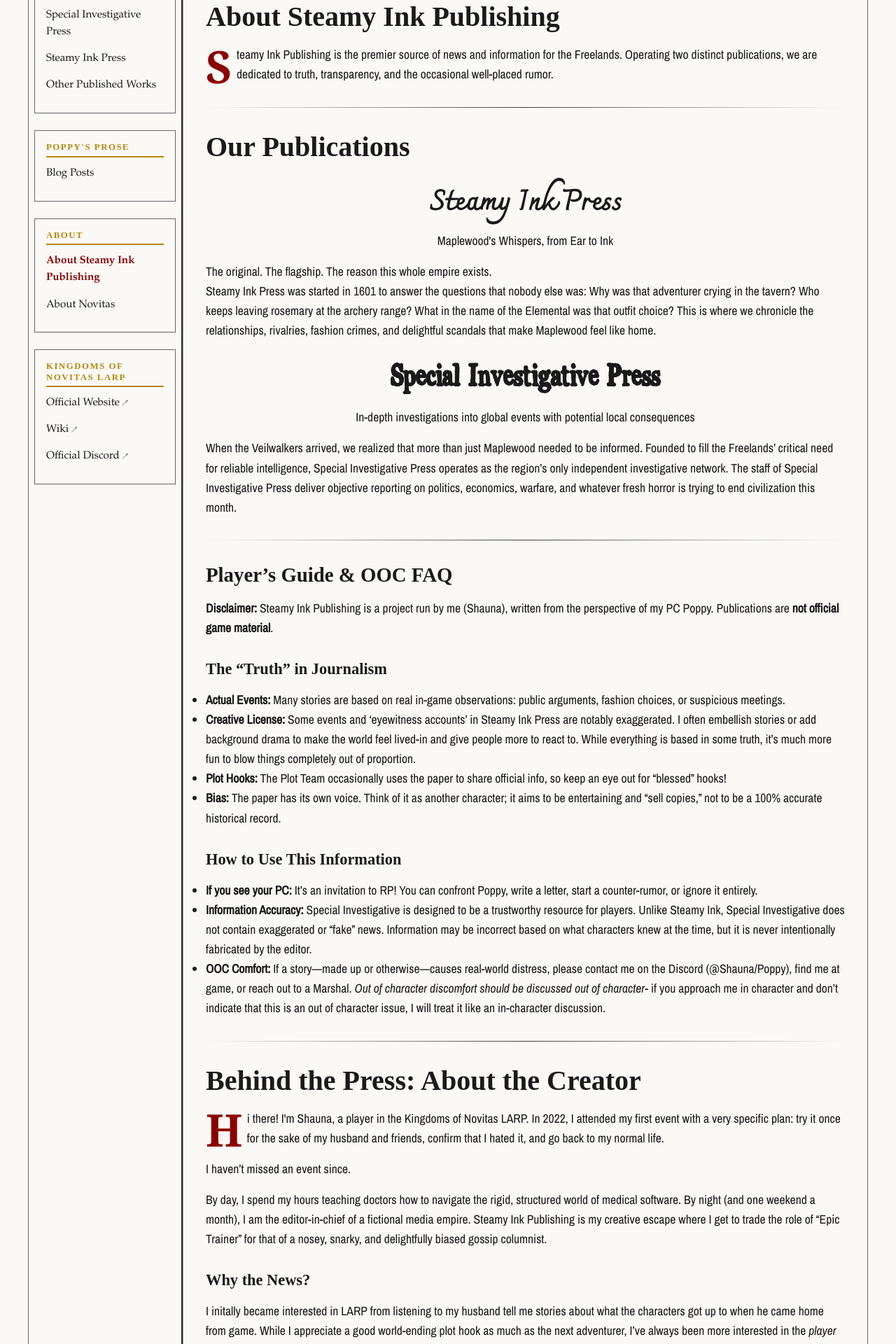
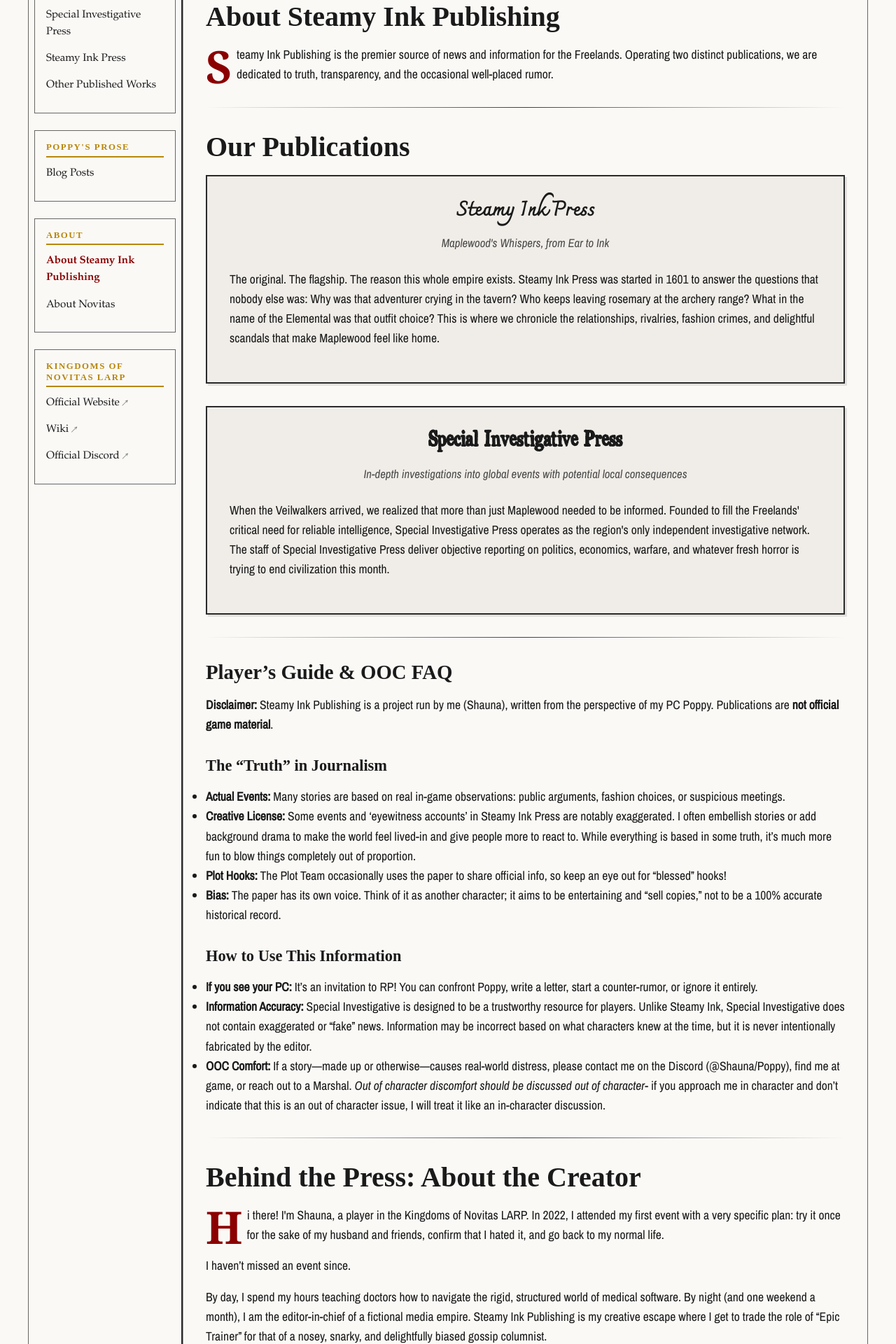
Before and after one commit to ftkatyowser/steamy-ink, a Jekyll site: the page built from about.md, in a window 1280 px wide. Shown: the part 443-2363 px from the top of the page at 70% size. Built offline with Jekyll 4.4.1, drawn with Linux system fonts in a browser that asks for light colours.

```diff
--- a/_data/special_issues.yml
+++ b/_data/special_issues.yml
@@ -7,7 +7,7 @@
 latest:
   date: "December 1603"
   pdf: "/assets/pdfs/1603/special-december-1603.pdf"
-  thumbnail: "/assets/images/thumbnails/1603/special-december-1603.jpg"
+  thumbnail: "/assets/images/thumbnails/1603/special-december-1603.png"
   headlines:
     - "Pandora Launches Freelands Attack"
     - "Wraith Lord Umbrex Missing in Action"
@@ -20,7 +20,7 @@ years:
     issues:
       - month: "December"
         pdf: "/assets/pdfs/1603/special-december-1603.pdf"
-        thumbnail: "/assets/images/thumbnails/1603/special-december-1603.jpg"
+        thumbnail: "/assets/images/thumbnails/1603/special-december-1603.png"
         search_keywords: "pandora veilwalker umbrex archon grain shortage civen vlean census"
         headlines:
           - "Pandora Launches Freelands Attack"
@@ -29,7 +29,7 @@ years:
 
       - month: "June"
         pdf: "/assets/pdfs/1603/special-june-1603.pdf"
-        thumbnail: "/assets/images/thumbnails/1603/special-june-1603.jpg"
+        thumbnail: "/assets/images/thumbnails/1603/special-june-1603.png"
         search_keywords: ""
         headlines:
           - "Headline 1"
--- a/_data/steamy_issues.yml
+++ b/_data/steamy_issues.yml
@@ -7,7 +7,7 @@
 latest:
   date: "December 1603"
   pdf: "/assets/pdfs/1603/steamy-december-1603.pdf"
-  thumbnail: "/assets/images/thumbnails/1603/steamy-december-1603.jpg"
+  thumbnail: "/assets/images/thumbnails/1603/steamy-december-1603.png"
   headlines:
     - "Heads Will Roll: A Ghost Story"
     - "Solstice Fashion Crimes"
@@ -20,7 +20,7 @@ years:
     issues:
       - month: "December"
         pdf: "/assets/pdfs/1603/steamy-december-1603.pdf"
-        thumbnail: "/assets/images/thumbnails/1603/steamy-december-1603.jpg"
+        thumbnail: "/assets/images/thumbnails/1603/steamy-december-1603.png"
         search_keywords: "ghost story verity ribbon heads will roll arcturus fashion crimes solstice loves liaisons daily drivel"
         headlines:
           - "Heads Will Roll: A Ghost Story"
@@ -29,7 +29,7 @@ years:
 
       - month: "June"
         pdf: "/assets/pdfs/1603/steamy-june-1603.pdf"
-        thumbnail: "/assets/images/thumbnails/1603/steamy-june-1603.jpg"
+        thumbnail: "/assets/images/thumbnails/1603/steamy-june-1603.png"
         search_keywords: ""
         headlines:
           - "Headline 1"
--- a/about.md
+++ b/about.md
@@ -12,14 +12,17 @@ permalink: /about/
 
 # Our Publications
 
-  <h1 style="font-family: var(--font-steamy-name); text-align: center;">Steamy Ink Press</h1>
-  <p class="subtitle" style="text-align: center;">Maplewood's Whispers, from Ear to Ink</p>
-The original. The flagship. The reason this whole empire exists.
-Steamy Ink Press was started in 1601 to answer the questions that nobody else was: Why was that adventurer crying in the tavern? Who keeps leaving rosemary at the archery range? What in the name of the Elemental was that outfit choice? This is where we chronicle the relationships, rivalries, fashion crimes, and delightful scandals that make Maplewood feel like home.
+<div class="story-box">
+  <h2 class="story-box-title" style="font-family: var(--font-steamy-name); text-align: center; border-bottom: none;"><a href="{{ '/steamy-archives/' | relative_url }}" style="color: inherit; text-decoration: none;">Steamy Ink Press</a></h2>
+  <p class="story-box-summary" style="text-align: center;">Maplewood's Whispers, from Ear to Ink</p>
+  <p>The original. The flagship. The reason this whole empire exists. Steamy Ink Press was started in 1601 to answer the questions that nobody else was: Why was that adventurer crying in the tavern? Who keeps leaving rosemary at the archery range? What in the name of the Elemental was that outfit choice? This is where we chronicle the relationships, rivalries, fashion crimes, and delightful scandals that make Maplewood feel like home.</p>
+</div>
 
-  <h1 style="font-family: var(--font-special-name); text-align: center;">Special Investigative Press</h1>
-  <p class="subtitle" style="text-align: center;">In-depth investigations into global events with potential local consequences</p>
-When the Veilwalkers arrived, we realized that more than just Maplewood needed to be informed. Founded to fill the Freelands' critical need for reliable intelligence, Special Investigative Press operates as the region's only independent investigative network. The staff of Special Investigative Press deliver objective reporting on politics, economics, warfare, and whatever fresh horror is trying to end civilization this month.
+<div class="story-box">
+  <h2 class="story-box-title" style="font-family: var(--font-special-name); text-align: center; border-bottom: none;"><a href="{{ '/special-archives/' | relative_url }}" style="color: inherit; text-decoration: none;">Special Investigative Press</a></h2>
+  <p class="story-box-summary" style="text-align: center;">In-depth investigations into global events with potential local consequences</p>
+  <p>When the Veilwalkers arrived, we realized that more than just Maplewood needed to be informed. Founded to fill the Freelands' critical need for reliable intelligence, Special Investigative Press operates as the region's only independent investigative network. The staff of Special Investigative Press deliver objective reporting on politics, economics, warfare, and whatever fresh horror is trying to end civilization this month.</p>
+</div>
 
 ---
 
--- a/assets/css/style.css
+++ b/assets/css/style.css
@@ -1139,6 +1139,16 @@ hr {
   border-bottom: 2px solid var(--border-dark);
 }
 
+.story-box-title a {
+  color: inherit;
+  text-decoration: none;
+}
+
+.story-box-title a:hover {
+  color: var(--accent-red);
+  text-decoration: none;
+}
+
 .story-box-summary {
   font-family: var(--font-body);
   font-style: italic;
```
